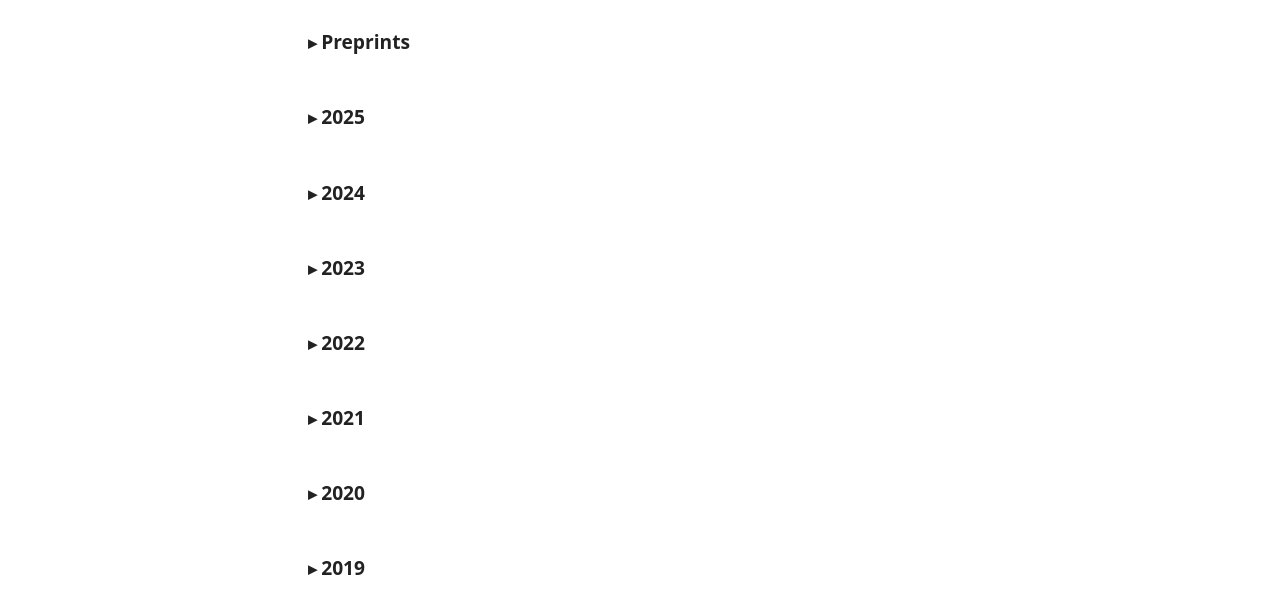
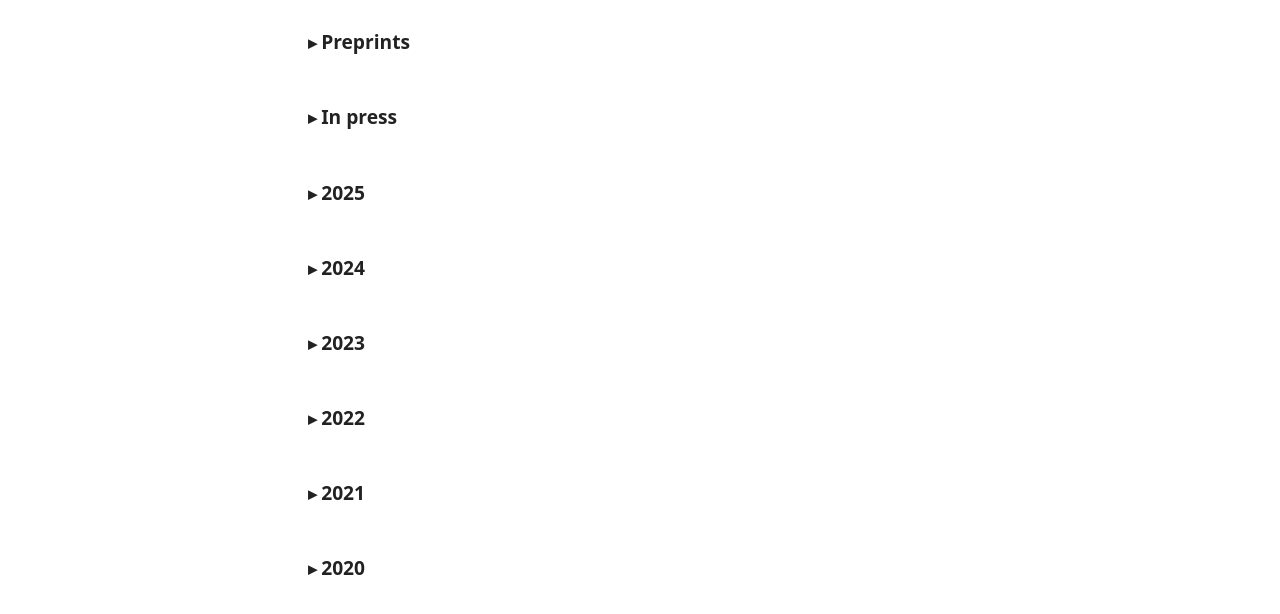
Before and after one commit to mcatorbenson/mcatorbenson.github.io, a Jekyll site: the page built from publications/index.html, in a window 1280 px wide and 900 px high. Shown: the part 266-880 px from the top of the window. Built offline with Jekyll 4.4.1, drawn with Linux system fonts in a browser that asks for light colours.

Commit message:
Update index.html

```diff
--- a/publications/index.html
+++ b/publications/index.html
@@ -28,6 +28,31 @@ title: Publications
       Preprint.
       <a href="https://www.researchsquare.com/article/rs-7242736/v1">https://www.researchsquare.com/article/rs-7242736/v1</a>
     </li>
+    <!-- Add more preprints here -->
+  </ol>
+</details>
+
+<details class="pub-year-block">
+  <summary class="pub-year">In press</summary>
+
+  <ol class="publications">
+    <li class="pub-item">
+      Yue, W., <strong>Torbenson</strong>, M.C.A., et al. (in press)
+      <em>Runoff reconstructions and future projections indicate highly variable water supply from Pacific Rim water towers</em>.
+      AGU Advances.
+    </li>
+
+    <li class="pub-item">
+      Yue, W., et al. (in press)
+      <em>Drought facilitated the westward expansion of the Mongol Empire in the 1230s</em>.
+      Fundamental Research.
+    </li>
+
+    <li class="pub-item">
+      Chen, Y., Chen, F., Hu, M., Zhao, Z., Cao, H., Wang, S., Esper, J., Büntgen, U., <strong>Torbenson</strong>, M.C.A., Hou, T., Xu, H., Lin, Y. (in press)
+      <em>Unprecedented recent summer warming and cross-sphere hydrological coupling in Asian Water Towers</em>.
+      npj Climate and Atmospheric Science.
+      </li>
     <!-- Add more preprints here -->
   </ol>
 </details>
```
